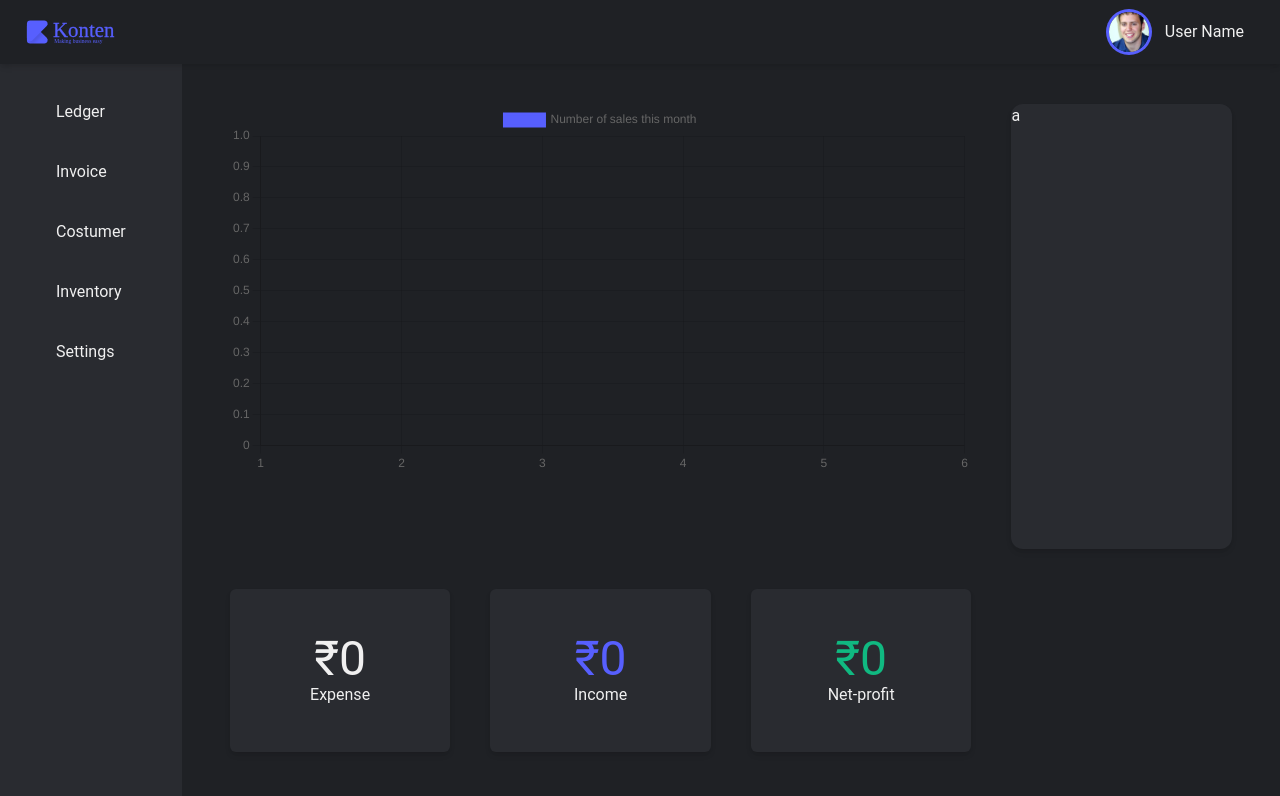
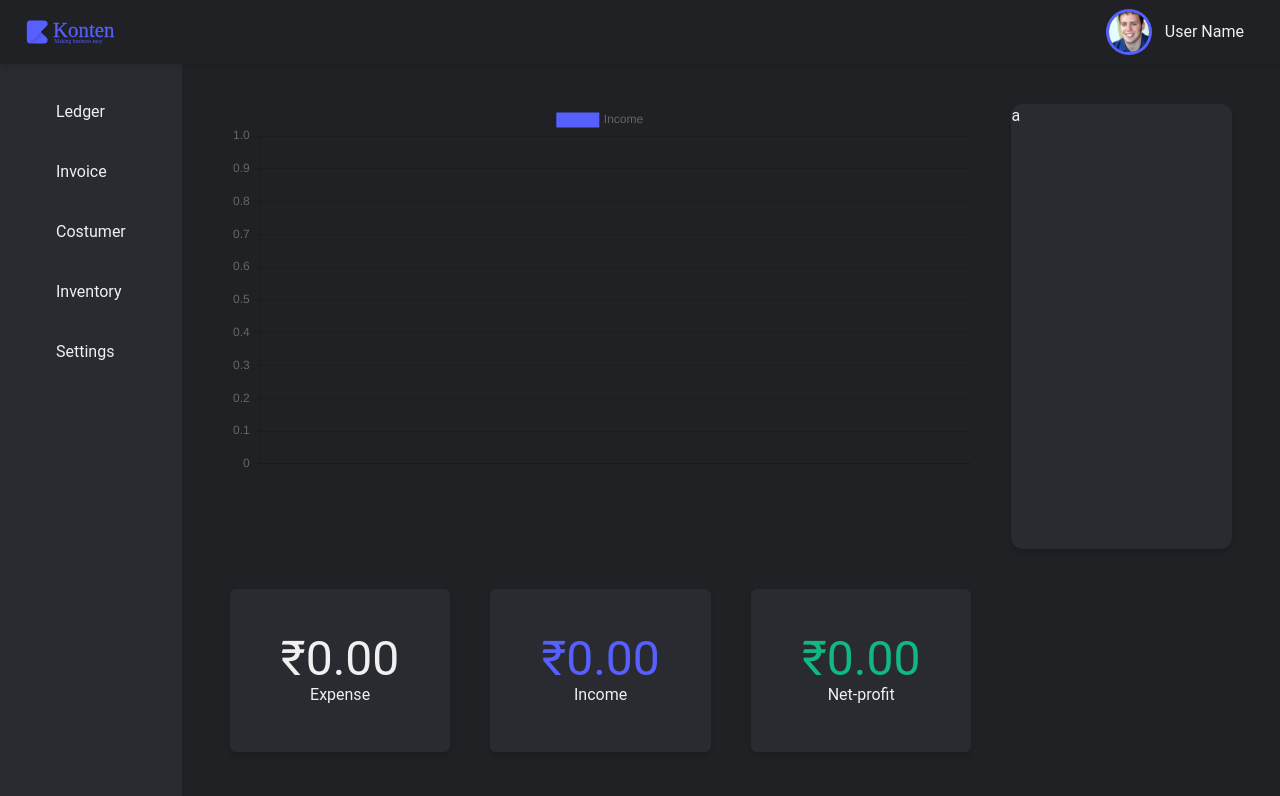
Before and after one commit to neilchetna/konten, a React (Create React App) app: page /ledger in a window 1280 px wide. Shown: the top 796 px of the page. Built offline with nearby package versions, Linux system fonts and the light colour scheme.

Commit message:
Graph, Luxon, Decimal bug fix

```diff
--- a/package.json
+++ b/package.json
@@ -8,6 +8,7 @@
     "@testing-library/react": "^11.2.7",
     "@testing-library/user-event": "^12.8.3",
     "chart.js": "^3.5.1",
+    "luxon": "^2.0.2",
     "react": "^17.0.2",
     "react-chartjs-2": "^3.0.5",
     "react-dom": "^17.0.2",
--- a/src/Components/Context/GlobalState.js
+++ b/src/Components/Context/GlobalState.js
@@ -1,4 +1,4 @@
-import React, { createContext, useContext, useReducer } from "react";
+import React, { createContext, useReducer } from "react";
 import AppReducer from "./AppReducer";
 
 // Initial state
--- a/src/Components/Pages/Dashboard/Ledger/Balance.js
+++ b/src/Components/Pages/Dashboard/Ledger/Balance.js
@@ -29,15 +29,19 @@ export function Balance() {
 
   const netProfit = addIncome - addExpense;
 
+  function formater(num) {
+    return (Math.round(num * 100) / 100).toFixed(2);
+  }
+
   function output(name) {
     switch (name) {
       case "Expense":
-        return addExpense;
+        return formater(addExpense);
         break;
       case "Income":
-        return addIncome;
+        return formater(addIncome);
       case "Net-profit":
-        return netProfit;
+        return formater(netProfit);
       default:
         break;
     }
--- a/src/Components/Pages/Dashboard/Ledger/Char.js
+++ b/src/Components/Pages/Dashboard/Ledger/Char.js
@@ -1,29 +1,49 @@
 import React, { useContext } from "react";
 import { Line } from "react-chartjs-2";
+import { DateTime } from "luxon";
 
 import { GlobalContext } from "../../../Context/GlobalState";
 
 export default function Char() {
   const { transactions } = useContext(GlobalContext);
 
-  const income = transactions.map(function (transaction) {
+  const income = transactions.filter(function (transaction) {
     if (transaction.type === "Income") {
       return transaction.amount;
-    } else {
-      return 0;
     }
   });
 
+  const expense = transactions.filter(function (transaction) {
+    if (transaction.type === "Expense") {
+      return transaction.amount;
+    }
+  });
+
+  const date = transactions.map((time) =>
+    time.time.toLocaleString(DateTime.DATE_MED)
+  );
+
+  console.log();
+
   const data = {
-    labels: ["1", "2", "3", "4", "5", "6"],
+    labels: date,
     datasets: [
       {
-        label: "Number of sales this month",
-        data: income,
+        label: "Income",
+        data: income.reverse().map((item) => item.amount),
         fill: false,
         backgroundColor: "#575FFE",
         borderColor: "#575FFE",
+        tension: 0.2,
       },
+      // {
+      //   label: "Expense",
+      //   data: expense.reverse().map((item) => item.amount),
+      //   fill: false,
+      //   backgroundColor: "white",
+      //   borderColor: "white",
+      //   tension: 0.2,
+      // },
     ],
   };
 
--- a/src/Components/Pages/Dashboard/Ledger/Ledger.js
+++ b/src/Components/Pages/Dashboard/Ledger/Ledger.js
@@ -1,7 +1,6 @@
 import React from "react";
 import Char from "./Char";
 
-import LedgerItems from "./LedgerItems";
 import { GlobalProvider } from "../../../Context/GlobalState";
 import { Balance } from "./Balance";
 
--- a/src/Components/Pages/Dashboard/Ledger/LedgerItems.js
+++ b/src/Components/Pages/Dashboard/Ledger/LedgerItems.js
@@ -1,6 +1,5 @@
-import React, { useState, useCallback, useEffect, useContext } from "react";
+import React, { useState, useCallback, useEffect } from "react";
 import Modal from "./Modal";
-import { GlobalContext } from "../../../Context/GlobalState";
 
 export default function LedgerItems({ title, color, balance = 0 }) {
   const [showModal, setShowModal] = useState(false);
--- a/src/Components/Pages/Dashboard/Ledger/Modal.js
+++ b/src/Components/Pages/Dashboard/Ledger/Modal.js
@@ -1,5 +1,7 @@
 import React, { useState, useContext } from "react";
 import { IoIosCloseCircle } from "react-icons/io";
+import { DateTime } from "luxon";
+
 import { GlobalContext } from "../../../Context/GlobalState";
 
 export default function Modal({ title, showModal, setShowModal }) {
@@ -19,6 +21,7 @@ export default function Modal({ title, showModal, setShowModal }) {
       id: Math.floor(Math.random() * 100000000),
       amount: +input,
       type: title,
+      time: DateTime.now(),
     };
 
     addTransaction(newTransaction);
--- a/src/index.css
+++ b/src/index.css
@@ -1,3 +1,14 @@
 @tailwind base;
 @tailwind components;
 @tailwind utilities;
+
+input::-webkit-outer-spin-button,
+input::-webkit-inner-spin-button {
+  -webkit-appearance: none;
+  margin: 0;
+}
+
+/* Firefox */
+input[type="number"] {
+  -moz-appearance: textfield;
+}
```
Also changed, not shown: 1 other file (tests, documents, lock files or other folders).
